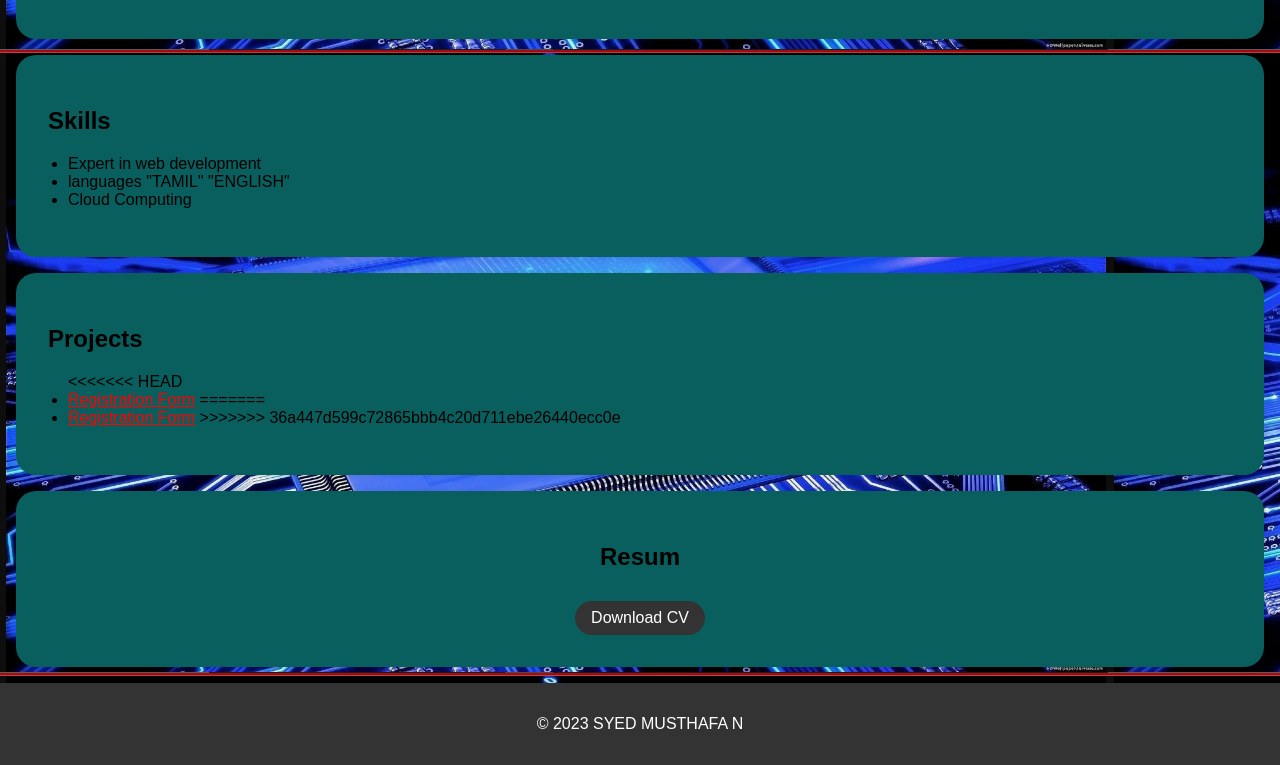
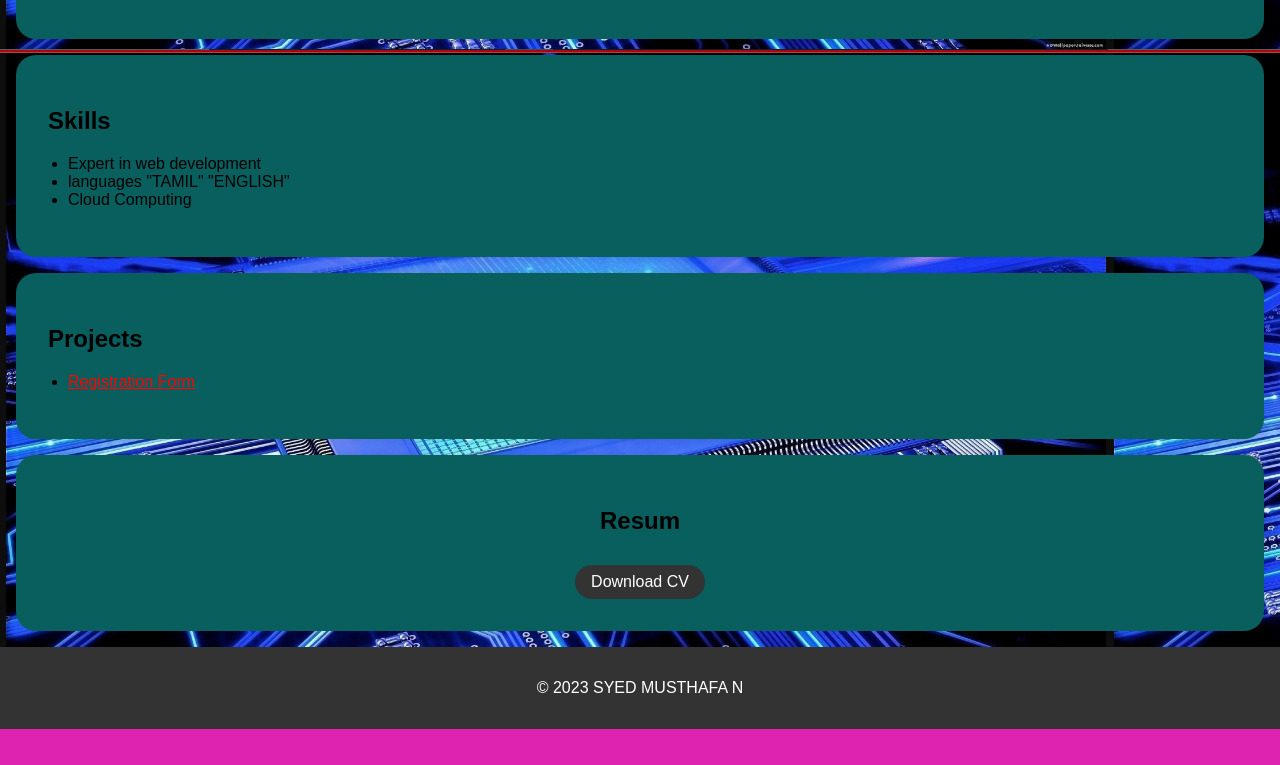
Before and after one commit to Syedu21s1032/Digital-Portpolio, a plain HTML site: page index.html in a window 1280 px wide. Shown: the part 573-1338 px from the top of the page. After the commit the page ends 1302 px from the top, so only its background shows below. Drawn offline with Linux system fonts and the light colour scheme.

Commit message:
Update index

```diff
--- a/index.html
+++ b/index.html
@@ -144,11 +144,7 @@
         <div class="section-content">
             <h2>Projects</h2>
             <ul>
-<<<<<<< HEAD
                 <li><a href="register.html" style="color: red;">Registration Form</a>
-=======
-                <li><a href="register.html" style="color:red">Registration Form</a>
->>>>>>> 36a447d599c72865bbb4c20d711ebe26440ecc0e
                 <!-- Add more project links here -->
             </ul>
         </div>
```
